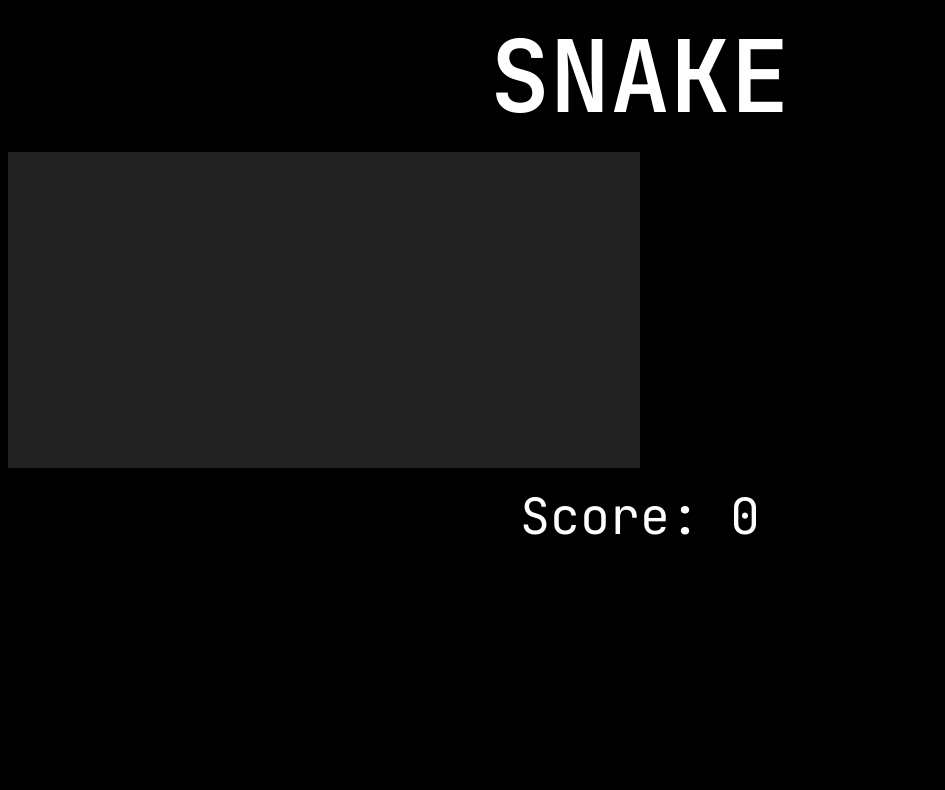
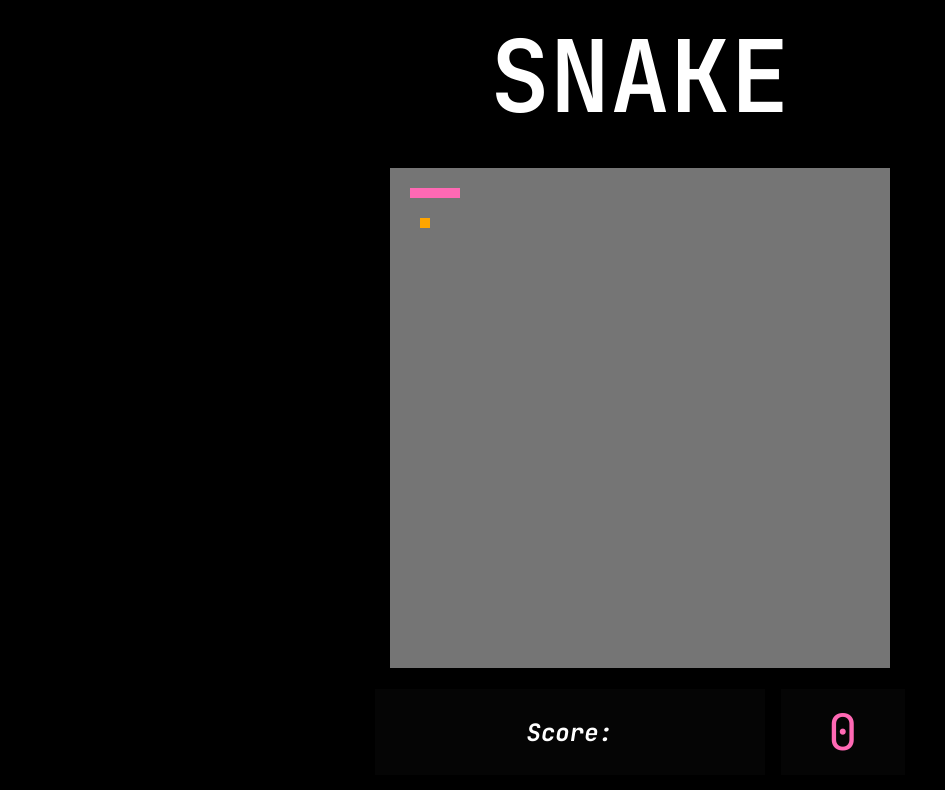
Before and after one commit to arwin95/snake_game, a plain HTML site: page index.html in a window 1280 px wide. Shown: the whole page, without its empty margins (0-945 px from the left). Drawn offline with Linux system fonts and the light colour scheme.

Commit message:
minor changes

```diff
--- a/index.html
+++ b/index.html
@@ -14,28 +14,18 @@
 
     <body>
         <div id="container">
-            <!-- old top -->
-            <!-- <aside id="top-left"><h2>SNAKE</h2></aside>
-            <aside id="top-right"><h2 id="movement"></h2></aside> -->
-
             <!-- Top -->
-            <div id="header">
-                <h1 id="title">SNAKE</h1>
-            </div>
-
+            <div id="top-left"><h2 id="title">SNAKE</h2></div>
+            <!-- <aside id="top-right"><h2 id="movement"></h2></aside> -->
             <!-- Game Window -->
             <main>
                 <canvas id="game"><!-- play it, a game --></canvas>
             </main>
+            <!-- Bottom -->
+            <aside id="btm-left"><h2><em>Score:</em></h2></aside>
+            <aside id="btm-right"></em><h2 id="score">0</h2></aside>
+        </div>
 
-            <!-- Bottom -->
-            <div>
-                <h3 id="score">Score: 0</h3>
-            </div>
-
-            <!-- old bottom -->
-            <!-- <aside id="btm-left"><h2>100</h2></aside>
-            <aside id="btm-right"><h2 id="status">play the game</h2></aside> -->
-        </div>
+          <!-- <button>CLOSE</button> -->
     </body>
 </html>
--- a/script.js
+++ b/script.js
@@ -0,0 +1,91 @@
+// let movementDisplay = document.getElementById('movement')
+let game = document.getElementById('game')
+
+game.setAttribute('width', getComputedStyle(game)['width'])
+game.setAttribute('height', getComputedStyle(game)['height'])
+
+// Get some Context
+let ctx = game.getContext('2d')
+
+// Constructor function (JS version of OOP)
+// This is a blueprint for a Crawler
+function Crawler(x, y, color, width, height) {
+  this.x = x
+  this.y = y
+  this.color = color
+  this.width = width
+  this.height = height
+  this.alive = true
+  this.render = function() {
+    ctx.fillStyle = this.color
+    ctx.fillRect(this.x, this.y, this.width, this.height)
+  }
+}
+
+// individual crawler
+let snake = new Crawler(20, 20, 'hotpink', 50, 10)
+let food = new Crawler(30, 50, 'orange', 10, 10)
+
+let gameLoop = () => {
+  // clear the canvas
+  ctx.clearRect(0, 0, game.width, game.height)
+  // Display relevant Game State Info (display the x, y coordinates of our snake)
+  // movementDisplay.innerText = `X: ${snake.x}\nY: ${snake.y}`
+  // check if the food is alive
+  if (food.alive) {
+    // render food
+    food.render()
+    // check for collision
+    detectHit()
+  }
+  // render snake
+  snake.render()
+}
+
+let detectHit = () => {
+  // write the if statement to end all if statements
+  // if snake's right > food's left AND snake's left < food's right
+  // if snake's bottom > food's top && snake top < food bottom
+  if (
+    snake.x + snake.width > food.x &&
+    snake.x < food.x + food.width &&
+    snake.y < food.y + food.height &&
+    snake.y + snake.height > food.y
+    ) {
+      // game over
+      food.alive = false;
+      //ADD 🔸 in a new place with .random()
+      //ADD var scoreCount
+      //ADD Loop for scoreCount++
+      // document.querySelector('#scoreCount  > h2').innerText = '1'
+      document.querySelector('#btm-right > h2').innerText = '1'
+      // document.querySelector('#btm-right > h2').innerText = '🐍 ate 10 🔸'
+    }
+}
+
+//ADD a loop in each CASE - for non-stop movement (TRY)
+let movementHandler = e => {
+  switch(e.key) {
+    case 'w':
+      // move up
+      snake.y -= 10
+      break
+    case 'a':
+      // move left
+      snake.x -= 10
+      break
+    case 's':
+      // move down
+      snake.y += 10
+      break
+    case 'd':
+      // move right
+      snake.x += 10
+  }
+}
+
+let stop = () => clearInterval(gameInterval)
+
+
+document.addEventListener('keypress', movementHandler)
+let gameInterval = setInterval(gameLoop, 70);
--- a/style.css
+++ b/style.css
@@ -1,24 +1,89 @@
 * {
   color: white;
-    /* font-family: 'Gill Sans', 'Gill Sans MT', Calibri, 'Trebuchet MS', sans-serif; */
   font-family: 'JetBrains Mono', monospace;
+}
+html,body {
+    margin: 0;
+    padding: 0;
   }
 
   body {
+    /* padding-top: 1em; */
+    text-align: center;
     background-color: black;
+    /* background-image: url('../img/dungeonhell.png'); */
+    background-size: cover;
+    background-repeat: space;
   }
 
   canvas {
     /* background-image: url('../img/stone.png'); */
     /* background-repeat: repeat; */
-    background-color: #222;
-    width: 50%;
-    height: 50%;
+    background-color: #757575;
+    /* opacity: 40%; */
+    /* width: 40vw;
+    height: 50vh; */
+    width: 500px;
+    height: 500px;
+    object-fit: cover;
+    position: relative !important;
+    /* border: lightgrey 1px solid; */
+    /* border-radius: 5px; */
+    /* box-shadow: 0 2px 3px rgba(0, 0, 0, 0.2); */
+  }
+
+  #container {
+  /* max-width: 50%;
+  height: 50%; */
+  width: 530px;
+  height: 500px;
+  /* background-color: rgb(111, 12, 32); */
+  margin: 0 auto;
+  /* padding: 1em; */
+  display: grid;
+  grid-gap: 1em;
+  grid-template-rows: .25fr .5fr .25fr;
+  grid-template-columns: .25fr .5fr .25fr;
+  grid-template-areas: "top-left top-left top-left"
+                        "game game game"
+                        "btm-left btm-left btm-right";
+  }
+
+  /* #top-left, #top-right,*/ #btm-left, #btm-right {
+    display: flex;
+    justify-content: center;
+    align-items: center;
+    background-color: #050505;
+  }
+
+  #top-left {
+    grid-area: top-left;
+  }
+
+  #top-right {
+    grid-area: top-right;
+  }
+
+  main {
+    grid-area: game;
   }
 
 
+  #btm-left {
+    grid-area: btm-left;
+    /* background-color: #222; */
+  }
+
+  #btm-right {
+    grid-area: btm-right;
+    /* background-color: #222; */
+  }
+
+  #score {
+    color: hotpink;
+  }
+
   #title {
-    color: white;
     font-size: 100px;
     font-weight: 600;
     margin-top: 10px;
@@ -28,15 +93,10 @@ canvas {
   } /* SNAKE TITLE */
 
   #score {
-    color: white;
     font-size: 50px;
     font-weight: 400;
     margin-top: 10px;
     margin-bottom: 10px;
     /* font-family: 'Gill Sans', 'Gill Sans MT', Calibri, 'Trebuchet MS', sans-serif; */
     text-align: center;
-} /* SNAKE TITLE */
-
-#container {
-    align-items: center;
-}
+  } /* SCORE DISPLAY */
--- /dev/null
+++ b/style_splash.css
@@ -0,0 +1,47 @@
+* {
+    color: white;
+    font-family: 'JetBrains Mono', monospace;
+    /* display: flex;
+    justify-content: center;
+    align-items: center; */
+  }
+
+body {
+    background-color: black;
+    display: flex;
+    justify-content: center;
+    align-items: center;
+}
+
+#card {
+    width: 500px;
+    text-align: left;
+    /* background-color: #050505; */
+    display: inline-block;
+    position: relative;
+  }
+
+  button {
+    font-family: 'JetBrains Mono', monospace;
+    color: greenyellow;
+    font-size: 30px;
+    font-weight: 800;
+    /* background-color: black; */
+    background-color: darkslateblue;
+    /* border: solid white 2px; */
+    border: 0px;
+    border-radius: 15px;
+    height: 65px;
+    width: 200px;
+  }
+
+  #btn {
+      text-align: center;
+    /* display: flex;
+    justify-content: center;
+    align-items: center; */
+  }
+
+  .die {
+    color: hotpink;
+  }
```
Also changed, not shown: splash.html (added, +46 -0 lines), 2 other files. Lines whose indentation alone changed are shown as unchanged.
